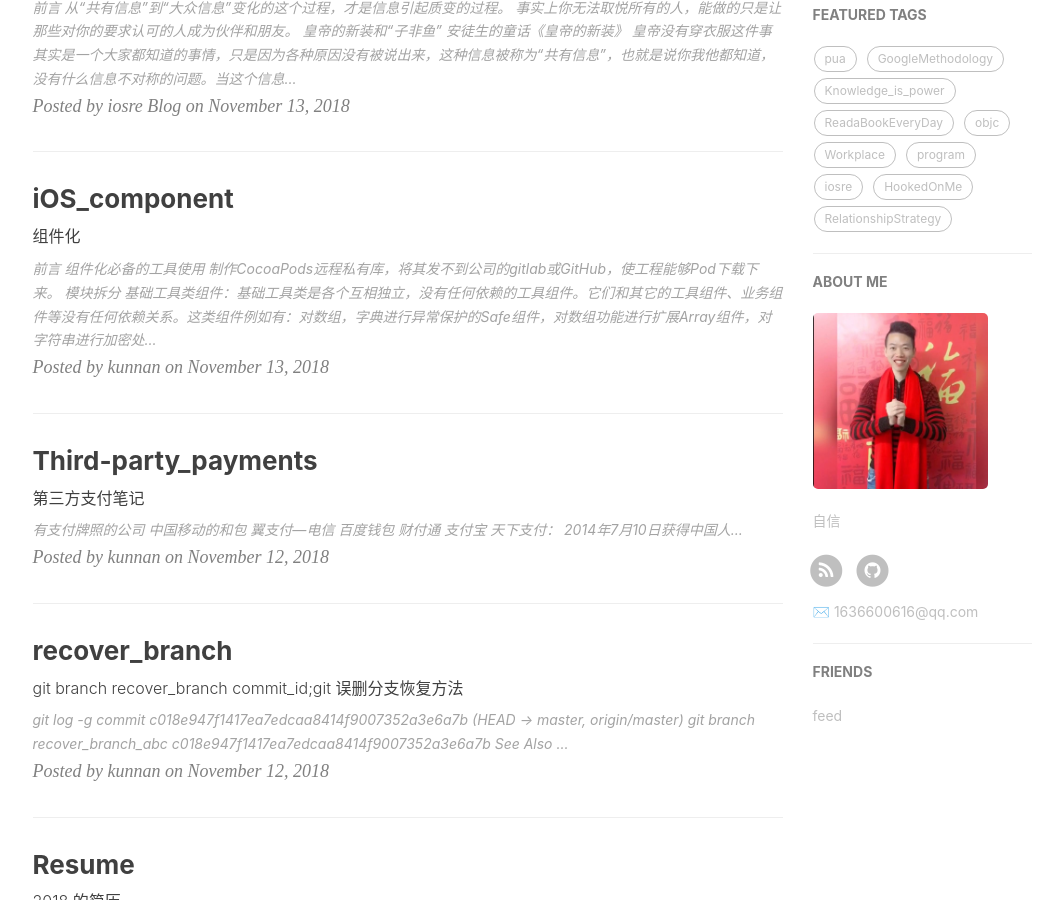
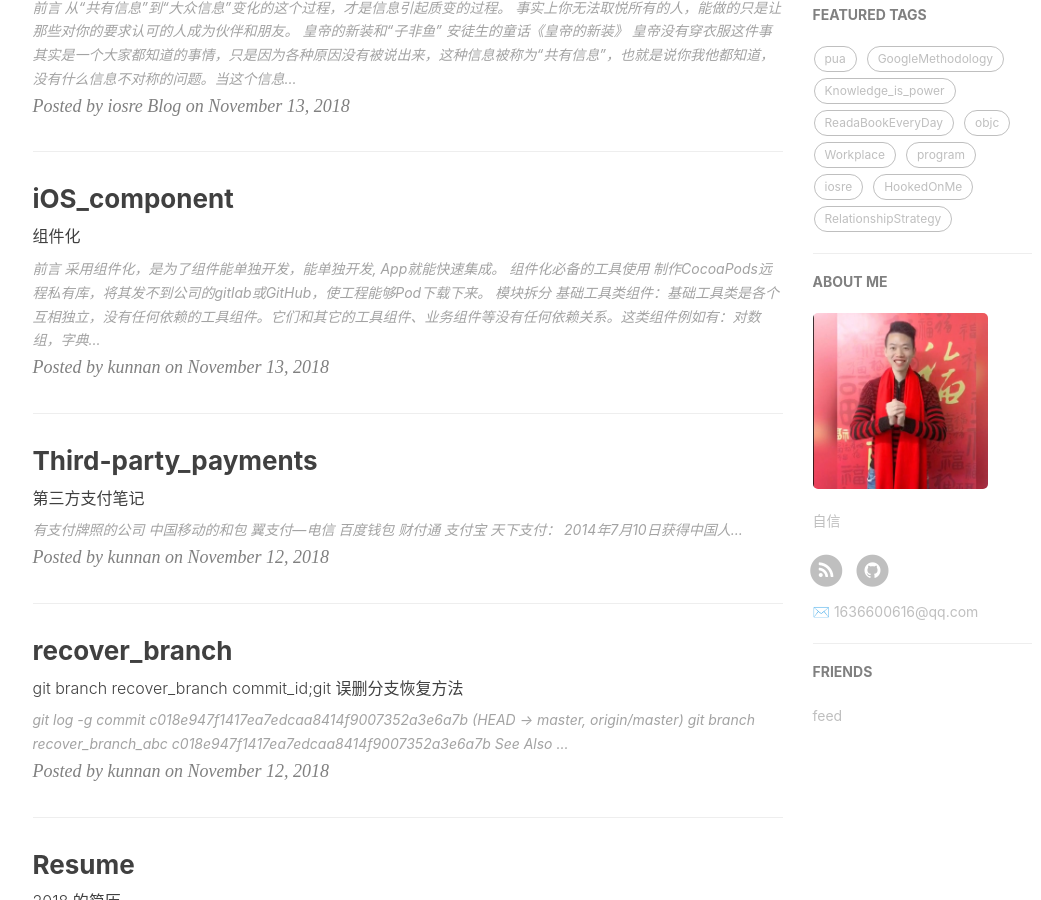
Before and after one commit to pua1203/pua1203.github.io, a Jekyll site: the page built from index.html, in a window 1280 px wide and 900 px high, scrolled down 492 px. Shown: the whole window, without its empty margins (135-1176 px from the left). Built offline with Jekyll 4.4.1, drawn with Linux system fonts in a browser that asks for light colours; nearby versions of some CDN libraries; the list of posts is cut into pages by our own code; comment, search, counter and statistics services are not loaded.

Commit message:
采用组件化，是为了组件能单独开发，能单独开发,

```diff
--- a/_posts/objc/2018-11-13-iOS_component.md
+++ b/_posts/objc/2018-11-13-iOS_component.md
@@ -12,6 +12,18 @@ subtitle: 组件化
 
 
 # 前言
+
+
+
+
+
+* 采用组件化，是为了组件能单独开发，能单独开发, App就能快速集成。
+
+
+
+
+
+
 
 
 
```
